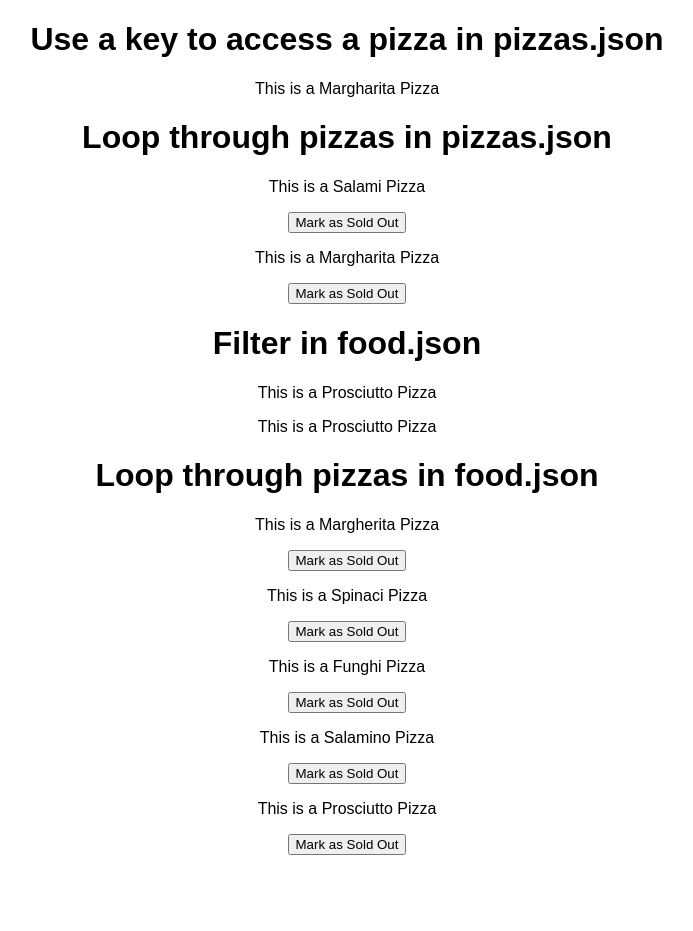
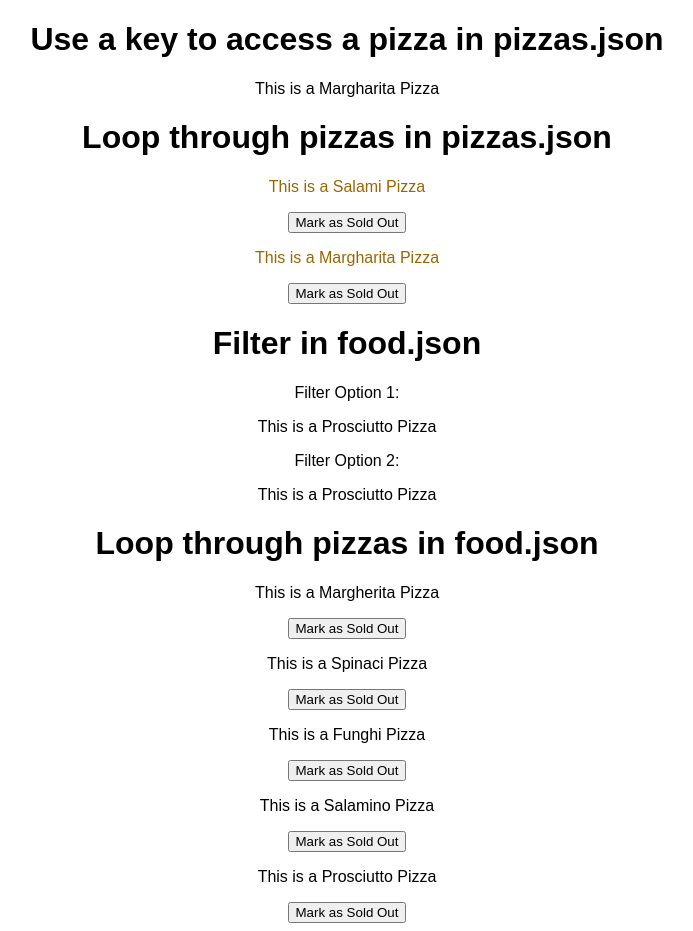
Before and after one commit to wuztb/code-sandbox-react-alpha, a React (Create React App) app: page / in a window 1280 px wide. Shown: the whole page, without its empty margins (293-986 px from the left). Before the commit the page ends 863 px from the top, so only its background shows below. Built offline with nearby package versions, Linux system fonts and the light colour scheme.

Commit message:
demonstrated templated literals to combine css classes

```diff
--- a/src/pages/FoodList.js
+++ b/src/pages/FoodList.js
@@ -46,10 +46,12 @@ export default function FoodList() {
       <h1>Filter in food.json</h1>
       {foodData && (
         <>
+          <span>Filter Option 1: </span>
           <Pizza
             pizza={foodData.pizzas.filter((p) => p.name === "Prosciutto")[0]}
           />
           {/* another option to achieve the same filter */}
+          <span>Filter Option 2: </span>
           <Pizza
             pizza={foodData["pizzas"].filter((p) => p.name === "Prosciutto")[0]}
           />
--- a/src/pages/PizzaList.js
+++ b/src/pages/PizzaList.js
@@ -50,7 +50,10 @@ export default function PizzaList() {
         Object.entries(pizzaData).map(([key, pizza]) => (
           <div
             key={pizza.name}
-            className={pizza.status === "soldout" ? "soldout" : ""}
+            /* Use Template Literals (${}) When: You need to combine multiple classes: */
+            className={`pizza-item ${
+              pizza.status === "soldout" ? "soldout" : ""
+            }`}
           >
             <Pizza pizza={pizza} />
             {pizza.status === "soldout" ? (
--- a/src/styles.css
+++ b/src/styles.css
@@ -11,3 +11,15 @@
   border: 1px solid #f5c6cb;
   border-radius: 5px;
 }
+
+.pizza-item {
+  color: #9b6500;
+}
+
+.status-soldout {
+  background-color: #f8d7da;
+  text-decoration: line-through;
+  padding: 10px;
+  border: 1px solid #f5c6cb;
+  border-radius: 5px;
+}
```
